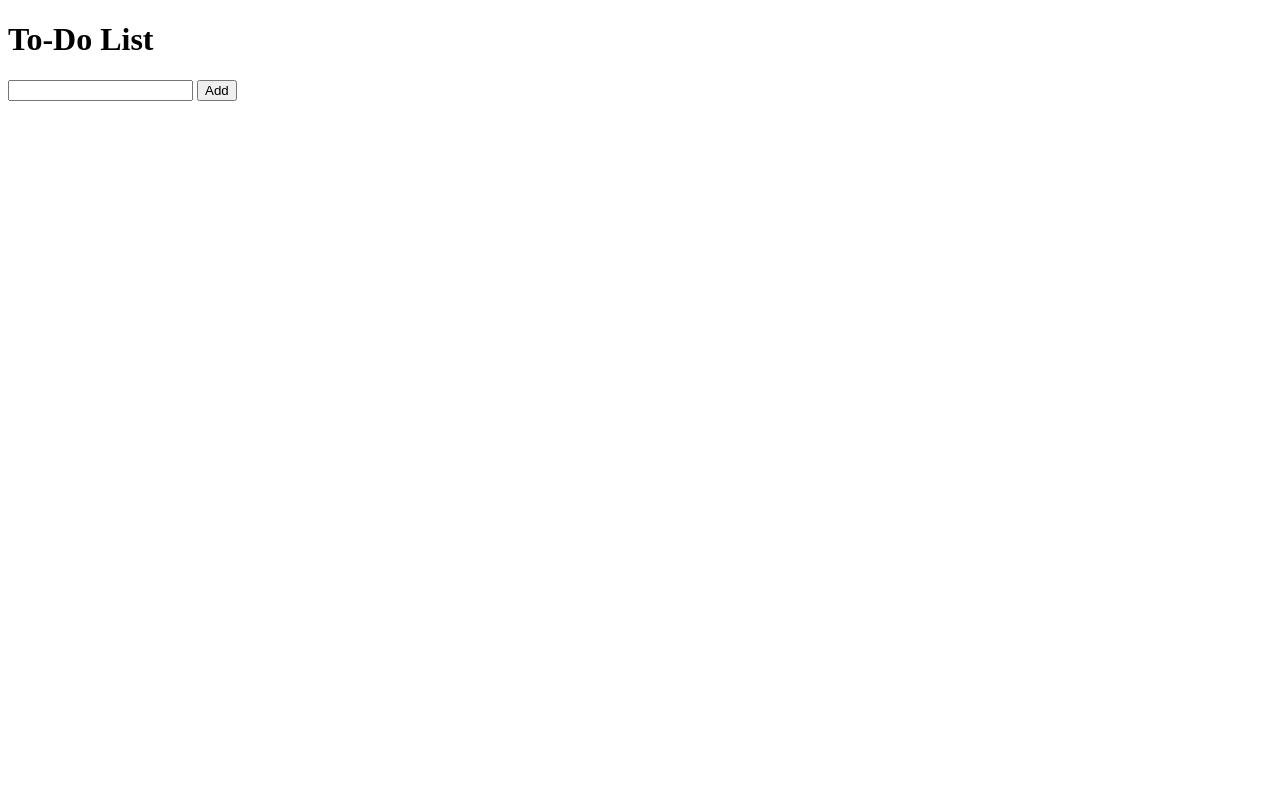
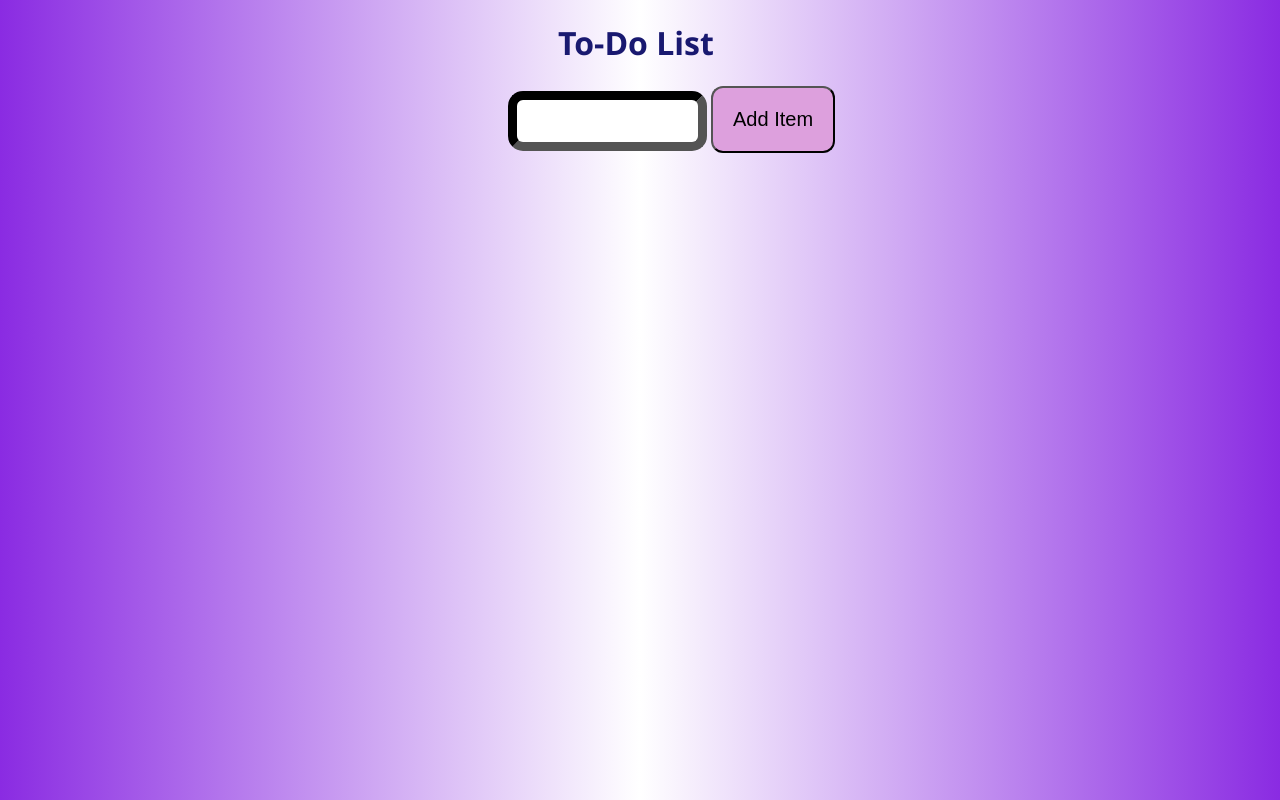
Before and after one commit to RishabhRyber/To-DoList, a plain HTML site: page index.html in a window 1280 px wide. Drawn offline with Linux system fonts and the light colour scheme.

Commit message:
minor ui changes

```diff
--- a/index.html
+++ b/index.html
@@ -1,14 +1,14 @@
 <!DOCTYPE html>
 <html>
     <head>
-
+        <link rel="stylesheet" type="text/css" href="new1.css">
         <title>To-DoList</title>
     </head>
     <body>
         <h1><b>To-Do List</b></h1>
         <form>
             <input type="text" id="todo">
-            <button type="button" id="submititem" onclick="add()">Add</button>
+            <button type="button" id="submititem" onclick="add()">Add Item</button>
             <br>
             <p id="list"></p>
         </form>
--- /dev/null
+++ b/new1.css
@@ -0,0 +1,29 @@
+#submititem{
+    border-radius: 12px;
+    transition-duration: 0.4s;
+    font-size: 20px;
+  padding: 20px;
+  background-color: plum;
+}
+#submititem:hover{
+    background-color: blueviolet;
+    color: white;
+}
+#todo{
+    border-color: black;
+    border-width: 9px;
+    border-radius: 15px;
+    block-size: 40px;
+    outline-width: 40px;
+    margin-left:500px;
+}
+
+h1{
+    color: midnightblue;
+    align-self: center;
+    margin-left:550px;
+    font-family: 'Segoe UI', Tahoma, Geneva, Verdana, sans-serif;
+}
+body{
+    background-image: linear-gradient(to right,blueviolet,white,blueviolet);
+}
--- a/todo.js
+++ b/todo.js
@@ -19,6 +19,6 @@ function add(){
 
 }
 function addNew(value){
-  document.getElementById("list").innerHTML  += "<br>"+value['text'];
+  document.getElementById("list").innerHTML  +="<br><hr>"+value['text']+' <input type="checkbox" id="check">';
 
 }
```
